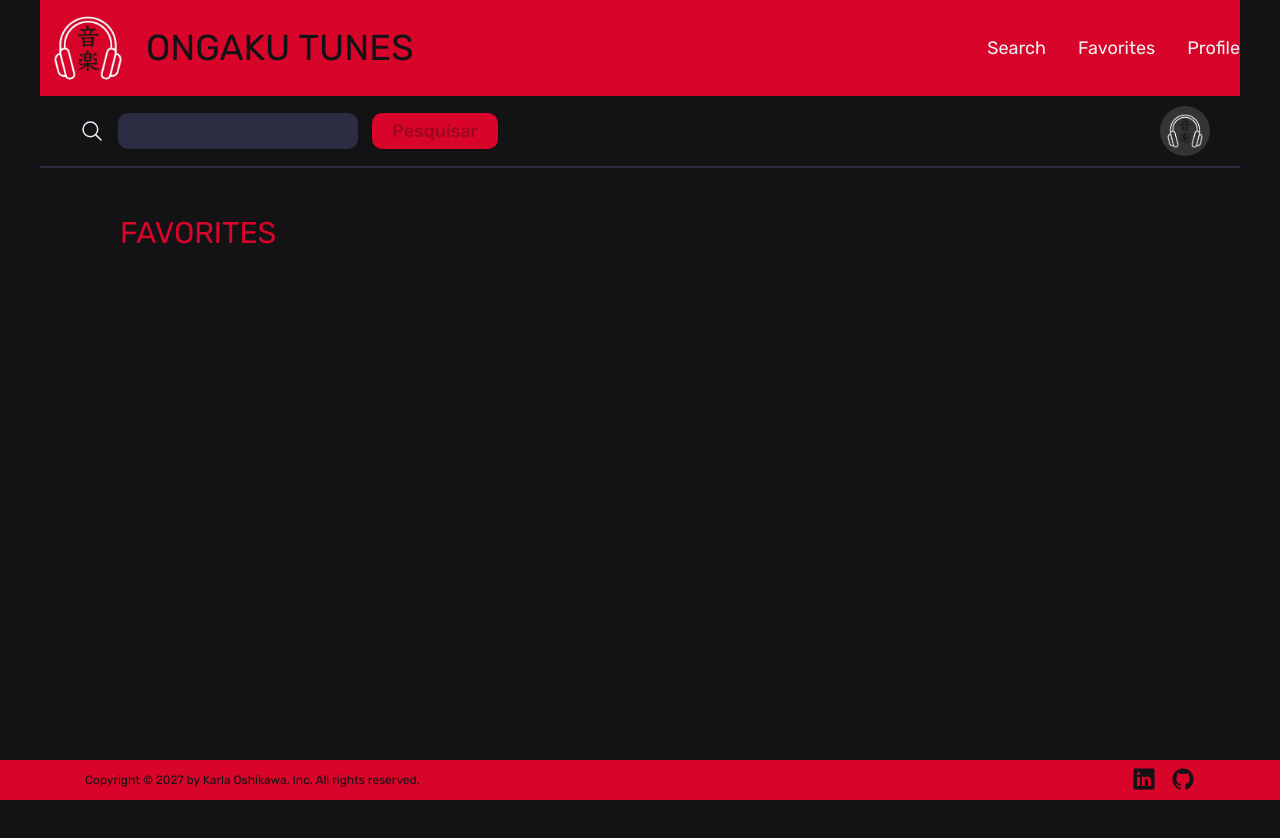
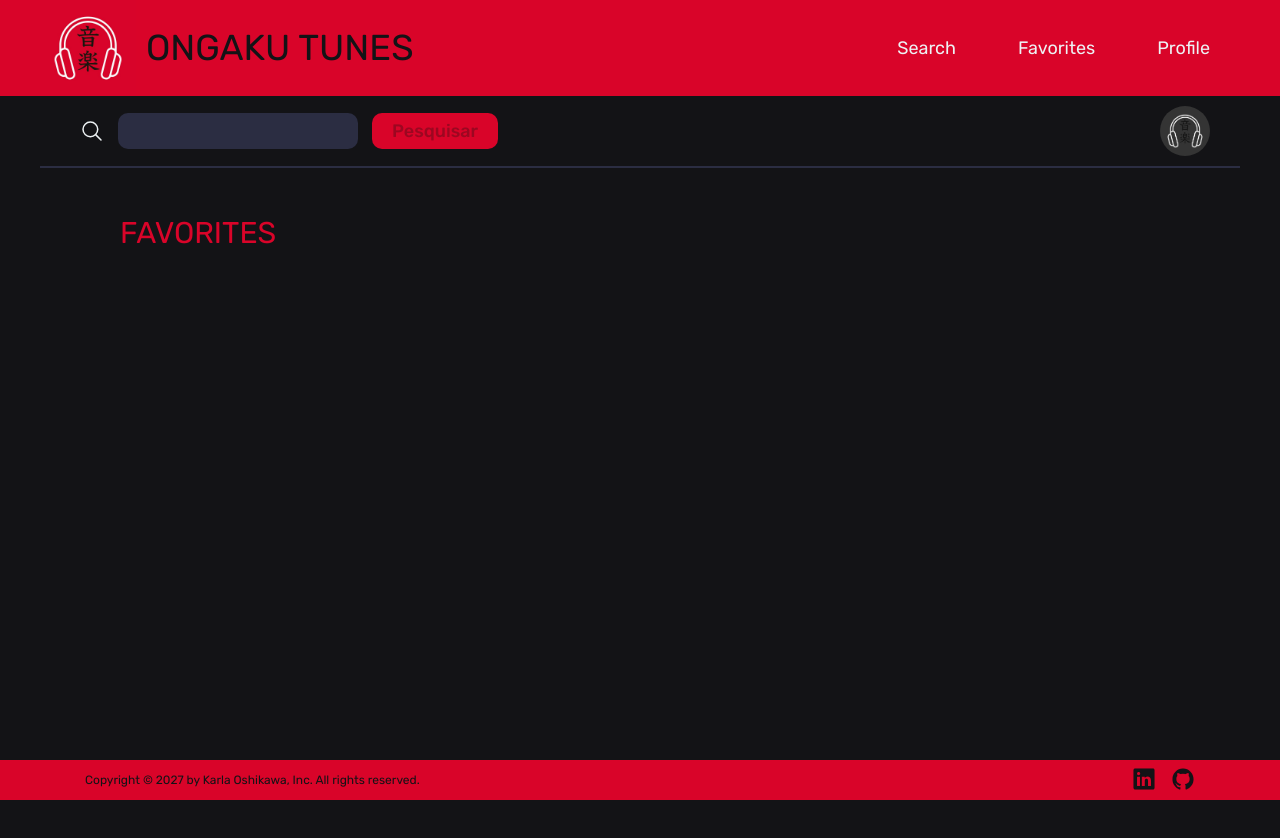
Before and after one commit to karlaoshikawa/ONGAKU-TUNES, a React (Create React App) app: page /search in a window 1280 px wide. Shown: the top 838 px of the page. Built offline with nearby package versions, Linux system fonts and the light colour scheme.

Commit message:
ajuste no header

```diff
--- a/src/components/Header.css
+++ b/src/components/Header.css
@@ -24,6 +24,7 @@
   color: #EDF2F4;
   font-weight: 400;
   font-size: 1.8rem;
+  padding-right: 3rem;
 }
 
 .header-link:link,
--- a/src/pages/Search.css
+++ b/src/pages/Search.css
@@ -1,6 +1,6 @@
 .search-container {
   background-color: #131316;
-  max-width: 120rem;
+
   margin: 0 auto;
   min-height: 80rem;
 }
--- a/src/pages/Search.js
+++ b/src/pages/Search.js
@@ -61,7 +61,7 @@ class Search extends React.Component {
       <div data-testid="page-search" className='search-container'>
         <Header />
         {loading ? <Loading /> : (
-          <div className='search-top-box'>
+          <div className='search-top-box container'>
           <div className='search-box'>
             <ion-icon name="search-outline" className="search-icon"></ion-icon>
             <label htmlFor="search">
```
